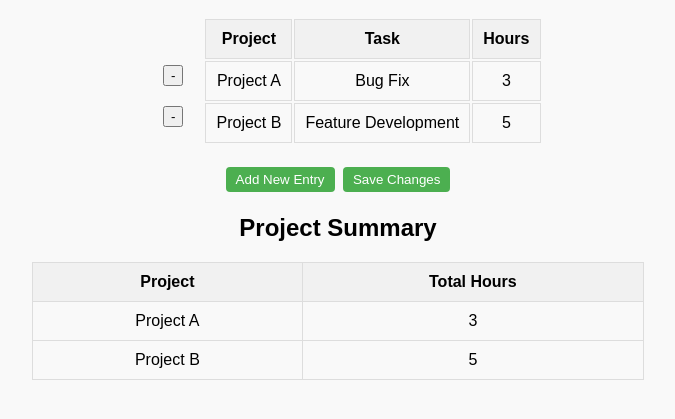
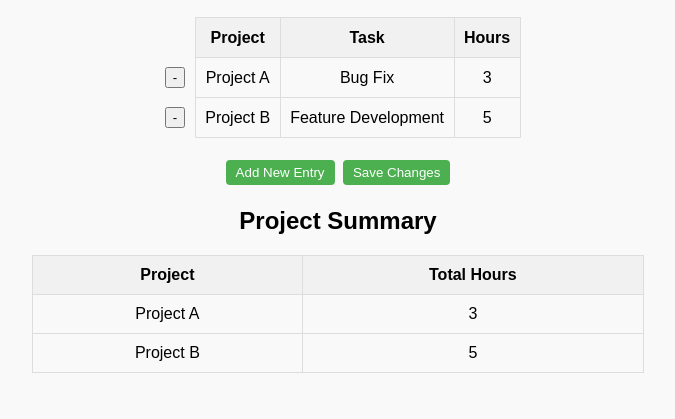
Before and after one commit to scoutbombhead/working_hours_app, a website: page index_tidy.html in a window 1280 px wide. Shown: the part 89-508 px from the top of the page, without its empty margins (302-977 px from the left). Drawn offline with Linux system fonts and the light colour scheme.

Commit message:
Added delete buttons to table

```diff
--- a/index_tidy.html
+++ b/index_tidy.html
@@ -22,28 +22,32 @@
       gap: 10px;
     }
 
-    #delete-table {
+    #work-hours-table th:first-child,
+    #work-hours-table td:first-child {
+      border: none; /* Remove all borders */
+      background-color: #f9f9f9;
+    }
+
+    #work-hours-table {
       border-collapse: collapse;
     }
-    #delete-table td {
-    //border: 1px solid #ddd;
-      padding: 10px;
-    //margin: 0;
-      text-align: right;
+
+    #work-hours-table td {
+      border: 1px solid #ddd;
+      text-align: center;
       vertical-align: middle;
-      width: 40px; /* Fixed width for the delete column */
     }
-
     /* Table styling */
     #work-hours-table table {
       width: 80%;
       max-width: 600px;
-      border-collapse: collapse;
     }
     #work-hours-table th, #work-hours-table td {
       border: 1px solid #ddd;
-      padding: 10px;
+      padding: 9.5px;
       text-align: center;
+      height: 20px;
+      min-height: 20px;
     }
     th {
       background-color: #f1f1f1;
@@ -87,25 +91,11 @@
 
 <div id="log-container">
 
-  <!-- Left "invisible" table for delete buttons -->
-  <table id="delete-table">
-    <tbody>
-    <tr>
-      <td><button class="delete-btn">-</button></td>
-    </tr>
-    <tr>
-      <td><button class="delete-btn">-</button></td>
-    </tr>
-    <tr>
-      <td><button class="delete-btn">-</button></td>
-    </tr>
-    </tbody>
-  </table>
-
   <!-- Data table -->
   <table id="work-hours-table">
     <thead>
     <tr>
+      <th></th>
       <th>Project</th>
       <th>Task</th>
       <th>Hours</th>
@@ -113,11 +103,13 @@
     </thead>
     <tbody>
     <tr>
+      <td contenteditable="false"></td>
       <td contenteditable="true">Project A</td>
       <td contenteditable="true">Bug Fix</td>
       <td contenteditable="true">3</td>
     </tr>
     <tr>
+      <td contenteditable="false"></td>
       <td contenteditable="true">Project B</td>
       <td contenteditable="true">Feature Development</td>
       <td contenteditable="true">5</td>
@@ -149,61 +141,47 @@
 
 <script>
   // Update the delete column to match the number of rows
+
   function updateDeleteTable() {
-    const tbody = document.querySelector('#work-hours-table tbody'); // Main table body
-    const deleteTbody = document.querySelector('#delete-table tbody'); // Delete table body
+    const tbody = document.querySelector('#work-hours-table tbody');
+    const rows = Array.from(tbody.querySelectorAll('tr'));
 
-    // Get all rows except the first (header row is in <thead>, so tbody rows are safe)
-    //const rows = tbody.querySelectorAll('tr');
-    const rows = Array.from(tbody.querySelectorAll('tr'));
-    // Clear the delete table
-    deleteTbody.innerHTML = '';
+    // Loop through all rows
+    for (let i = 0; i < rows.length; i++) {
+      const row = rows[i];
+      const firstCell = row.querySelector('td'); // Get the first cell of the row
 
-    for (let i = 0; i <= rows.length; i++) {
-      const deleteRow = document.createElement('tr');
-      const deleteCell = document.createElement('td');
+      if (firstCell) {
+        // Clear the first cell's content (if any)
+        firstCell.innerHTML = '';
 
-      if (i === 0){
-      deleteCell.innerHTML = '&nbsp;';
+        if (i === 0) {
+          // Add an invisible button to the first row (header row)
+          const invisibleButton = document.createElement('button');
+          invisibleButton.className = 'button';
+          invisibleButton.innerHTML = '-';
+          firstCell.appendChild(invisibleButton);
+        } else {
+          // Add a delete button to all other rows
+          const deleteButton = document.createElement('button');
+          deleteButton.className = 'delete';
+          deleteButton.innerText = '-';
+
+          // Attach click handler
+          deleteButton.onclick = (function(index) {
+            return function() {
+              removeRow(index);
+            };
+          })(i);
+
+          firstCell.appendChild(deleteButton);
+        }
       }
-      else{
-        const btn = document.createElement('button'); // Create delete button
-        btn.className = 'delete';
-        btn.innerText = '-';
-        btn.onclick = function (index) {
-          removeRow(index);
-        };
-        deleteCell.appendChild(btn); // Add button to the cell
-      }
-      deleteRow.appendChild(deleteCell);
-      deleteTbody.appendChild(deleteRow);
-
     }
-
-
-    // Create a delete button row for each work hours row
-    /*rows.forEach((row) => {
-
-      const deleteRow = document.createElement('tr'); // Create a new row
-      const deleteCell = document.createElement('td'); // Create a cell for the button
-
-      if (row.rowIndex === 1) {
-        deleteCell.innerHTML = '&nbsp;';
-      }
-      else {
-        const btn = document.createElement('button'); // Create delete button
-        btn.className = 'delete';
-        btn.innerText = '-';
-        btn.onclick = function () {
-          removeRow(index);
-        };
-        deleteCell.appendChild(btn); // Add button to the cell
-      }
-      deleteRow.appendChild(deleteCell); // Add cell to the row
-      deleteTbody.appendChild(deleteRow); // Add row to the delete table
-    });*/
   }
 
+  // Call the function to populate the delete buttons
+  updateDeleteTable();
   // Remove a row and update the delete column
   function removeRow(rowIndex) {
     const tbody = document.querySelector('#work-hours-table tbody');
@@ -224,8 +202,9 @@
     rows.forEach(row => {
       const cells = row.querySelectorAll('td');
       // Extract project name and hours, trimming any extra spaces.
-      const project = cells[0].innerText.trim();
-      const hoursText = cells[2].innerText.trim();
+      if( cells[1].innerText !==''){
+      const project = cells[1].innerText.trim();
+      const hoursText = cells[3].innerText.trim();
       // Parse hours to a number; if invalid, treat as 0.
       const hours = parseFloat(hoursText) || 0;
 
@@ -233,6 +212,7 @@
         summary[project] += hours;
       } else {
         summary[project] = hours;
+      }
       }
     });
 
@@ -258,9 +238,10 @@
     const tbody = document.querySelector('#work-hours-table tbody');
     const newRow = document.createElement('tr');
     newRow.innerHTML = `
-        <td contenteditable="true">New Project</td>
-        <td contenteditable="true">New Task</td>
-        <td contenteditable="true">0</td>
+        <td contenteditable="false"></td>
+        <td contenteditable="true"></td>
+        <td contenteditable="true"></td>
+        <td contenteditable="true"></td>
       `;
     tbody.appendChild(newRow);
     updateDeleteTable();
```
